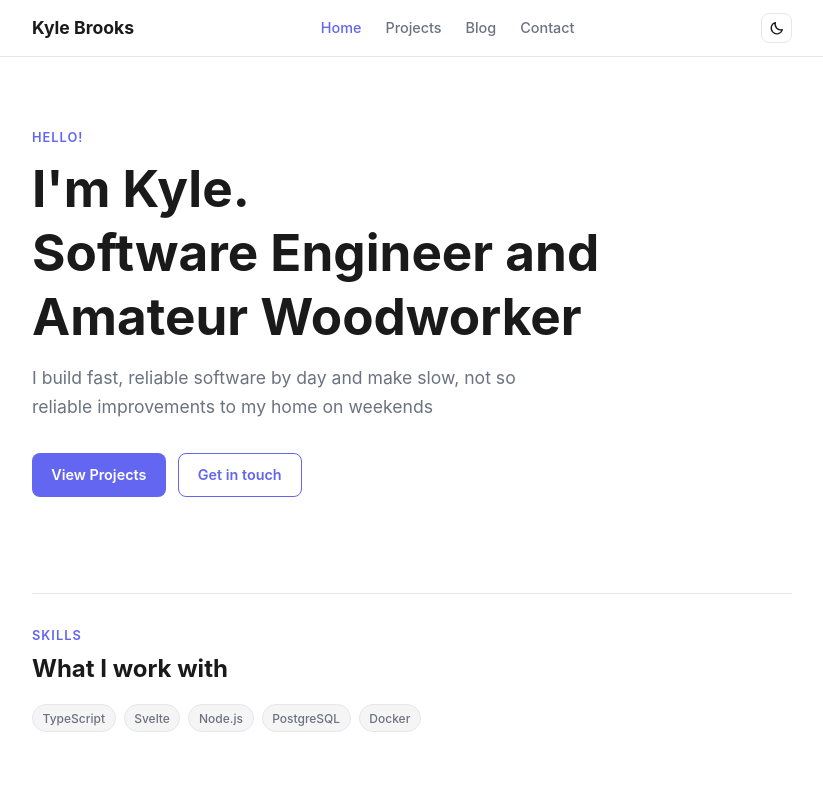
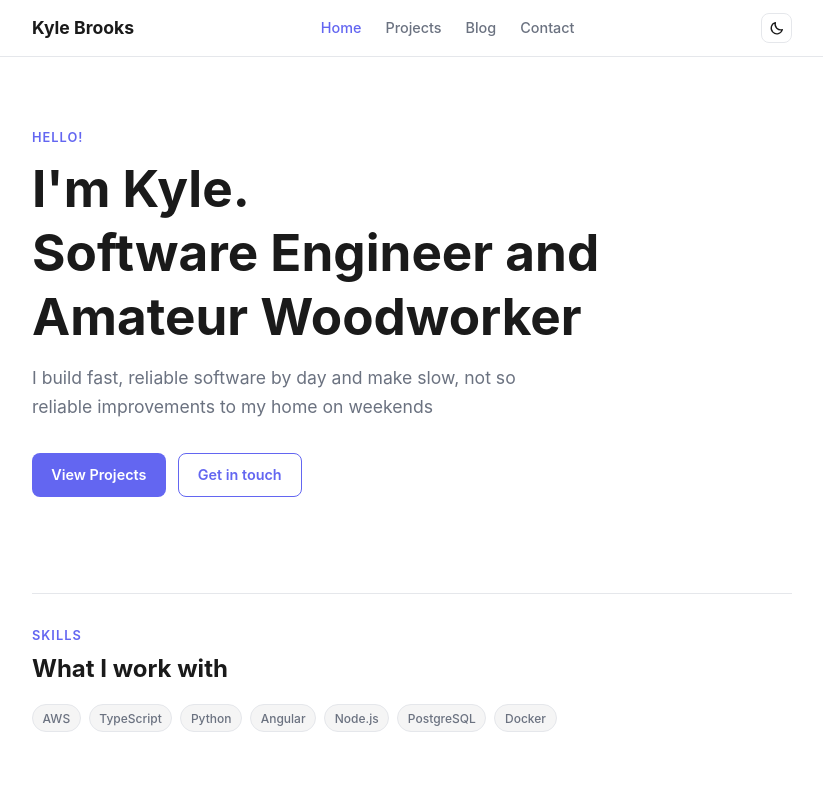
Before and after one commit to KyleBrooks242/claude-svelte-website, a SvelteKit app: page / in a window 1280 px wide. Shown: the top 798 px of the page, without its empty margins (228-1051 px from the left). Built offline with nearby package versions, Linux system fonts and the light colour scheme.

Commit message:
Update skills list

```diff
--- a/src/routes/+page.svelte
+++ b/src/routes/+page.svelte
@@ -1,5 +1,5 @@
 <script lang="ts">
-	const skills = ['TypeScript', 'Svelte', 'Node.js', 'PostgreSQL', 'Docker'];
+	const skills = ['AWS', 'TypeScript', 'Python', 'Angular', 'Node.js', 'PostgreSQL', 'Docker'];
 </script>
 
 <svelte:head><title>Kyle Brooks</title></svelte:head>
```
